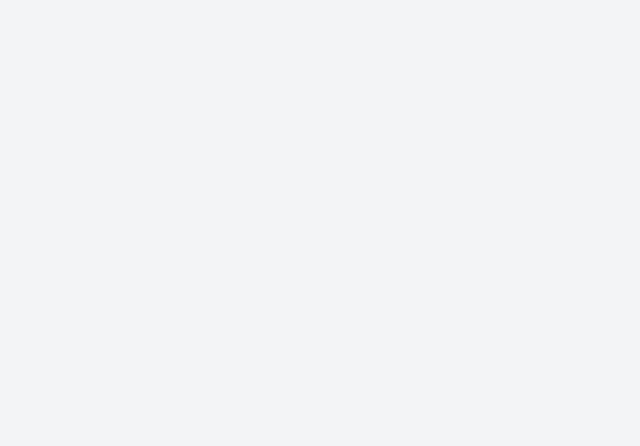
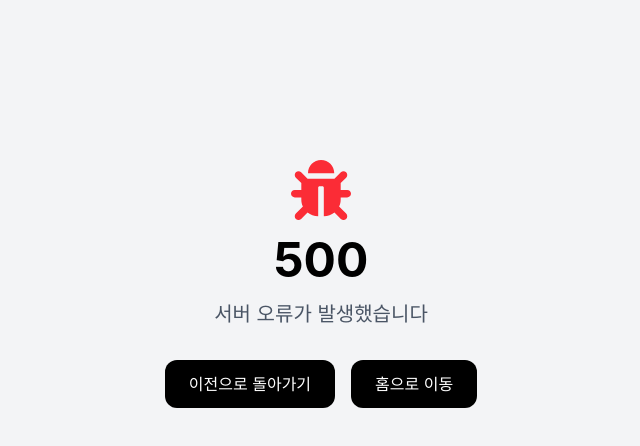
Before and after one commit to Capstone-Memoria/Memoria-Front, a React (Vite) app: page /error in a window 1280 px wide. Before the commit this address had no page. Shown: the top 446 px of the page, without its empty margins (319-959 px from the left). Built offline with nearby package versions, Linux system fonts and the light colour scheme; a web font is replaced by a local one.

Commit message:
feat: 오류 페이지 컴포넌트 추가 및 라우팅 설정

```diff
--- /dev/null
+++ b/src/features/error/pages/ErrorPage.tsx
@@ -0,0 +1,67 @@
+import Button from "@/components/base/Button";
+import PageContainer from "@/components/page/PageContainer";
+import { ReactNode } from "react";
+import {
+  FaBug,
+  FaExclamationTriangle,
+  FaLock,
+  FaSearchMinus,
+} from "react-icons/fa";
+import { useNavigate, useParams } from "react-router-dom";
+
+interface ErrorPageProps {
+  defaultErrorCode?: string;
+}
+
+const ErrorPage = ({ defaultErrorCode = "500" }: ErrorPageProps) => {
+  const { errorCode } = useParams<{ errorCode?: string }>();
+  const navigate = useNavigate();
+
+  const code = errorCode || defaultErrorCode;
+
+  const errorMessages: Record<string, string> = {
+    "404": "페이지를 찾을 수 없습니다",
+    "500": "서버 오류가 발생했습니다",
+    "403": "접근 권한이 없습니다",
+    "400": "잘못된 요청입니다",
+  };
+
+  const errorIcons: Record<string, ReactNode> = {
+    "404": <FaSearchMinus className={"text-gray-500 mb-4"} />,
+    "500": <FaBug className={"text-red-500 mb-4"} />,
+    "403": <FaLock className={"text-yellow-500 mb-4"} />,
+    "400": <FaExclamationTriangle className={"text-orange-500 mb-4"} />,
+  };
+
+  const goBack = () => {
+    navigate(-1);
+  };
+
+  const goHome = () => {
+    navigate("/");
+  };
+
+  return (
+    <PageContainer>
+      <div className={"flex flex-col items-center justify-center mt-32"}>
+        <div className={"text-6xl"}>
+          {errorIcons[code] || <FaExclamationTriangle className={" mb-4"} />}
+        </div>
+        <h1 className={"text-5xl font-bold text-black mb-4"}>{code}</h1>
+        <p className={"text-xl text-gray-600 mb-8"}>
+          {errorMessages[code] || "오류가 발생했습니다"}
+        </p>
+        <div className={"flex space-x-4"}>
+          <Button onClick={goBack} size={"lg"}>
+            이전으로 돌아가기
+          </Button>
+          <Button onClick={goHome} size={"lg"}>
+            홈으로 이동
+          </Button>
+        </div>
+      </div>
+    </PageContainer>
+  );
+};
+
+export default ErrorPage;
```
Also changed, not shown: src/routes/routes.tsx (+25 -11 lines).
